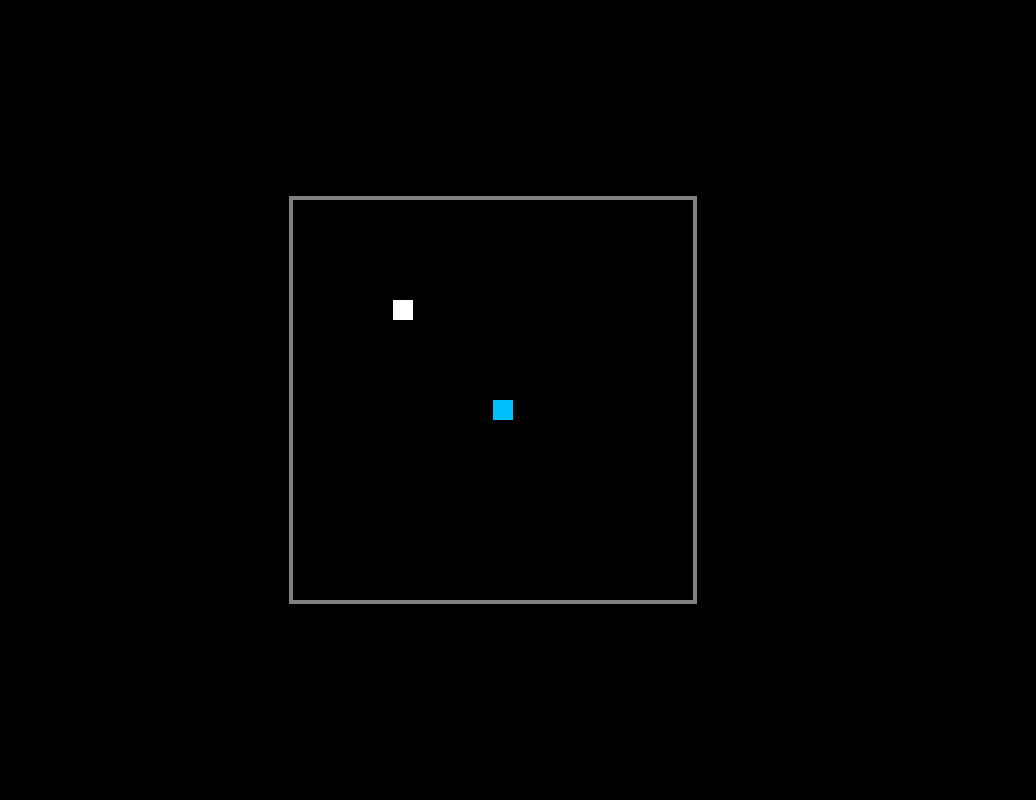
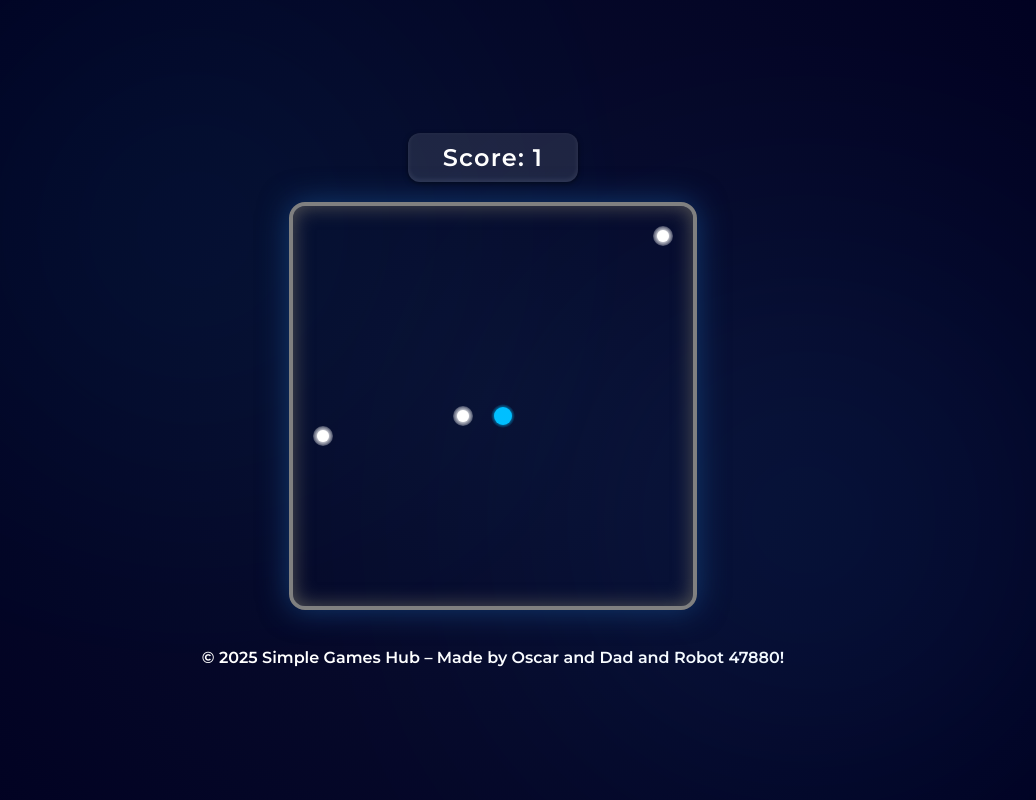
Before and after one commit to RoboLabX/easy-games, a plain HTML site: page snake.html in a window 1280 px wide. Shown: the whole page, without its empty margins (147-1183 px from the left). Drawn offline with Linux system fonts and the light colour scheme.

Commit message:
Update snake.html

```diff
--- a/snake.html
+++ b/snake.html
@@ -1,31 +1,87 @@
 <!DOCTYPE html>
-<html lang="en">
+<html lang="en" >
 <head>
   <meta charset="UTF-8" />
-  <meta name="viewport" content="width=device-width, initial-scale=1.0"/>
-  <title>Snake Game</title>
+  <meta name="viewport" content="width=device-width, initial-scale=1" />
+  <title>Connected Snake Game</title>
   <style>
+    @import url('https://fonts.googleapis.com/css2?family=Montserrat:wght@600&display=swap');
+
     body {
       margin: 0;
-      background-color: black;
+      background: radial-gradient(circle at center, #0a0f30, #000020);
       display: flex;
+      flex-direction: column;
+      align-items: center;
+      font-family: 'Montserrat', sans-serif;
+      color: white;
+      height: 100vh;
       justify-content: center;
-      align-items: center;
-      height: 100vh;
+      user-select: none;
+      overflow: hidden;
+      position: relative;
     }
+
+    /* Subtle abstract glowing blobs */
+    body::before, body::after {
+      content: "";
+      position: absolute;
+      border-radius: 50%;
+      filter: blur(150px);
+      opacity: 0.15;
+      pointer-events: none;
+      z-index: 0;
+    }
+    body::before {
+      width: 300px; height: 300px;
+      background: #00bfff;
+      top: 10%;
+      left: 15%;
+    }
+    body::after {
+      width: 400px; height: 400px;
+      background: #1e90ff;
+      bottom: 10%;
+      right: 10%;
+    }
+
+    #scoreDisplay {
+      font-size: 24px;
+      background: rgba(255, 255, 255, 0.1);
+      padding: 10px 25px;
+      border-radius: 12px;
+      box-shadow:
+        0 2px 5px rgba(0, 0, 0, 0.5),
+        inset 0 -2px 5px rgba(255, 255, 255, 0.1);
+      margin-bottom: 20px;
+      min-width: 120px;
+      text-align: center;
+      letter-spacing: 1.2px;
+      position: relative;
+      z-index: 1;
+    }
+
     canvas {
-      background-color: black;
+      border-radius: 16px;
       border: 4px solid grey;
+      box-shadow:
+        inset 0 0 20px #555,
+        0 0 30px #123a70;
+      background: transparent;
       display: block;
+      position: relative;
+      z-index: 1;
     }
   </style>
 </head>
 <body>
+  <div id="scoreDisplay">Score: 1</div>
   <canvas id="gameCanvas" width="400" height="400"></canvas>
 
   <script>
     const canvas = document.getElementById("gameCanvas");
     const ctx = canvas.getContext("2d");
+    const scoreDisplay = document.getElementById("scoreDisplay");
 
     const gridSize = 20;
     const tileCount = canvas.width / gridSize;
@@ -35,31 +91,135 @@
     let lastDirection = { x: 0, y: 0 };
     let growing = false;
 
-    let apple = { x: 5, y: 5 };
-    let redApple = null; // Red apple starts inactive
+    let whiteApples = [];
+    const whiteAppleCount = 3;
+
+    let redApple = null;
+    let redAppleTimer = 0;
     let applesEaten = 0;
-    let redAppleTimer = 0;
+
+    let score = 1;
+    updateScoreDisplay();
+
+    const headColor = { r: 0, g: 191, b: 255 }; // #00BFFF
+    const tailColor = { r: 0, g: 0, b: 255 };   // blue
+
+    // Helper to interpolate colors
+    function interpolateColor(start, end, t) {
+      const r = Math.round(start.r + (end.r - start.r) * t);
+      const g = Math.round(start.g + (end.g - start.g) * t);
+      const b = Math.round(start.b + (end.b - start.b) * t);
+      return `rgb(${r}, ${g}, ${b})`;
+    }
+
+    // Draw the snake connected and smooth
+    function drawSnake() {
+      if (snake.length === 0) return;
+
+      ctx.lineJoin = "round";
+      ctx.lineCap = "round";
+      ctx.lineWidth = gridSize;
+
+      for (let i = 0; i < snake.length; i++) {
+        const segment = snake[i];
+        const t = i / (snake.length - 1 || 1);
+        const color = interpolateColor(headColor, tailColor, t);
+
+        ctx.strokeStyle = color;
+
+        // Draw connection line between this segment and next (except last)
+        if (i < snake.length - 1) {
+          const next = snake[i + 1];
+          ctx.beginPath();
+          ctx.moveTo(segment.x * gridSize + gridSize/2, segment.y * gridSize + gridSize/2);
+          ctx.lineTo(next.x * gridSize + gridSize/2, next.y * gridSize + gridSize/2);
+          ctx.stroke();
+        }
+      }
+
+      // Draw snake segments as circles on top for smoothness & head highlight
+      for (let i = snake.length - 1; i >= 0; i--) {
+        const segment = snake[i];
+        const t = i / (snake.length - 1 || 1);
+        const color = interpolateColor(headColor, tailColor, t);
+
+        const x = segment.x * gridSize + gridSize / 2;
+        const y = segment.y * gridSize + gridSize / 2;
+
+        // Head: bigger circle with glow
+        if (i === 0) {
+          const gradient = ctx.createRadialGradient(x, y, gridSize * 0.25, x, y, gridSize * 0.6);
+          gradient.addColorStop(0, "rgba(0,191,255,1)");
+          gradient.addColorStop(1, "rgba(0,191,255,0)");
+          ctx.fillStyle = gradient;
+          ctx.beginPath();
+          ctx.arc(x, y, gridSize * 0.6, 0, 2 * Math.PI);
+          ctx.fill();
+
+          ctx.fillStyle = color;
+          ctx.beginPath();
+          ctx.arc(x, y, gridSize * 0.45, 0, 2 * Math.PI);
+          ctx.fill();
+        } else {
+          // Body segments: normal circle
+          ctx.fillStyle = color;
+          ctx.beginPath();
+          ctx.arc(x, y, gridSize * 0.45, 0, 2 * Math.PI);
+          ctx.fill();
+        }
+      }
+    }
+
+    // Draw white apples as glowing circles
+    function drawWhiteApples() {
+      whiteApples.forEach(apple => {
+        const x = apple.x * gridSize + gridSize / 2;
+        const y = apple.y * gridSize + gridSize / 2;
+
+        const gradient = ctx.createRadialGradient(x, y, 4, x, y, 12);
+        gradient.addColorStop(0, 'rgba(255,255,255,1)');
+        gradient.addColorStop(1, 'rgba(255,255,255,0)');
+
+        ctx.fillStyle = gradient;
+        ctx.beginPath();
+        ctx.arc(x, y, 10, 0, 2 * Math.PI);
+        ctx.fill();
+
+        ctx.fillStyle = 'white';
+        ctx.beginPath();
+        ctx.arc(x, y, 6, 0, 2 * Math.PI);
+        ctx.fill();
+      });
+    }
+
+    // Draw red apple as glowing circle
+    function drawRedApple() {
+      if (!redApple) return;
+
+      const x = redApple.x * gridSize + gridSize / 2;
+      const y = redApple.y * gridSize + gridSize / 2;
+
+      const gradient = ctx.createRadialGradient(x, y, 4, x, y, 12);
+      gradient.addColorStop(0, 'rgba(255,0,0,1)');
+      gradient.addColorStop(1, 'rgba(255,0,0,0)');
+
+      ctx.fillStyle = gradient;
+      ctx.beginPath();
+      ctx.arc(x, y, 10, 0, 2 * Math.PI);
+      ctx.fill();
+
+      ctx.fillStyle = 'red';
+      ctx.beginPath();
+      ctx.arc(x, y, 6, 0, 2 * Math.PI);
+      ctx.fill();
+    }
 
     function draw() {
-      // Clear
-      ctx.fillStyle = "black";
-      ctx.fillRect(0, 0, canvas.width, canvas.height);
+      ctx.clearRect(0, 0, canvas.width, canvas.height);
 
-      // Draw normal apple
-      ctx.fillStyle = "white";
-      ctx.fillRect(apple.x * gridSize, apple.y * gridSize, gridSize, gridSize);
-
-      // Draw red apple if active
-      if (redApple) {
-        ctx.fillStyle = "red";
-        ctx.fillRect(redApple.x * gridSize, redApple.y * gridSize, gridSize, gridSize);
-      }
-
-      // Draw snake
-      snake.forEach((segment, index) => {
-        ctx.fillStyle = index === 0 ? "#00BFFF" : "blue";
-        ctx.fillRect(segment.x * gridSize, segment.y * gridSize, gridSize, gridSize);
-      });
+      drawWhiteApples();
+      drawRedApple();
+      drawSnake();
     }
 
     function update() {
@@ -70,13 +230,11 @@
         y: snake[0].y + velocity.y
       };
 
-      // Wall collision
       if (head.x < 0 || head.x >= tileCount || head.y < 0 || head.y >= tileCount) {
         resetGame();
         return;
       }
 
-      // Self collision
       for (let segment of snake) {
         if (segment.x === head.x && segment.y === head.y) {
           resetGame();
@@ -86,18 +244,21 @@
 
       snake.unshift(head);
 
-      // Eat white apple
+      for (let i = 0; i < whiteApples.length; i++) {
+        const apple = whiteApples[i];
         if (head.x === apple.x && head.y === apple.y) {
+          growing = true;
           applesEaten++;
-        growing = true;
-        placeApple();
-
+          score++;
+          updateScoreDisplay();
+          whiteApples.splice(i, 1);
           if (applesEaten % 3 === 0) {
             spawnRedApple();
           }
+          break;
+        }
       }
 
-      // Eat red apple
       if (redApple && head.x === redApple.x && head.y === redApple.y) {
         shrinkSnake();
         redApple = null;
@@ -109,7 +270,10 @@
         growing = false;
       }
 
-      // Decrease red apple timer
+      while (whiteApples.length < whiteAppleCount) {
+        whiteApples.push(randomEmptyTile());
+      }
+
       if (redApple) {
         redAppleTimer--;
         if (redAppleTimer <= 0) {
@@ -120,52 +284,53 @@
       lastDirection = { ...velocity };
     }
 
-    function placeApple() {
-      apple = randomEmptyTile();
+    function randomEmptyTile() {
+      let pos;
+      while (true) {
+        pos = {
+          x: Math.floor(Math.random() * tileCount),
+          y: Math.floor(Math.random() * tileCount)
+        };
+        const occupied =
+          snake.some(seg => seg.x === pos.x && seg.y === pos.y) ||
+          whiteApples.some(ap => ap.x === pos.x && ap.y === pos.y) ||
+          (redApple && redApple.x === pos.x && redApple.y === pos.y);
+        if (!occupied) return pos;
+      }
     }
 
     function spawnRedApple() {
       redApple = randomEmptyTile();
-      redAppleTimer = 100; // lasts ~10 ticks (1s at 100ms per tick)
-    }
-
-    function randomEmptyTile() {
-      let newPos;
-      while (true) {
-        newPos = {
-          x: Math.floor(Math.random() * tileCount),
-          y: Math.floor(Math.random() * tileCount)
-        };
-        if (
-          !snake.some(segment => segment.x === newPos.x && segment.y === newPos.y) &&
-          (redApple == null || (newPos.x !== redApple.x || newPos.y !== redApple.y)) &&
-          (apple == null || (newPos.x !== apple.x || newPos.y !== apple.y))
-        ) {
-          return newPos;
-        }
-      }
+      redAppleTimer = 50;
     }
 
     function shrinkSnake() {
       const shrinkAmount = 3;
-      if (snake.length > 1) {
-        for (let i = 0; i < shrinkAmount; i++) {
-          if (snake.length > 1) {
+      for (let i = 0; i < shrinkAmount && snake.length > 1; i++) {
         snake.pop();
+        if (score > 1) score--;
       }
+      updateScoreDisplay();
     }
-      }
+
+    function updateScoreDisplay() {
+      scoreDisplay.textContent = `Score: ${score}`;
     }
 
     function resetGame() {
-      alert("Game Over! Press OK to restart.");
+      alert("Game Over! Final Score: " + score);
       snake = [{ x: 10, y: 10 }];
       velocity = { x: 0, y: 0 };
+      lastDirection = { x: 0, y: 0 };
       growing = false;
-      lastDirection = { x: 0, y: 0 };
       applesEaten = 0;
       redApple = null;
-      placeApple();
+      whiteApples = [];
+      score = 1;
+      updateScoreDisplay();
+      for (let i = 0; i < whiteAppleCount; i++) {
+        whiteApples.push(randomEmptyTile());
+      }
     }
 
     function gameTick() {
@@ -190,7 +355,17 @@
       }
     });
 
+    // Initialize white apples
+    for (let i = 0; i < whiteAppleCount; i++) {
+      whiteApples.push(randomEmptyTile());
+    }
+
     setInterval(gameTick, 100);
   </script>
+  <br>
+  <br>
+  <footer>
+    © 2025 Simple Games Hub – Made by Oscar and Dad and Robot 47880!
+  </footer>
 </body>
 </html>
```
Lines whose indentation alone changed are shown as unchanged.
